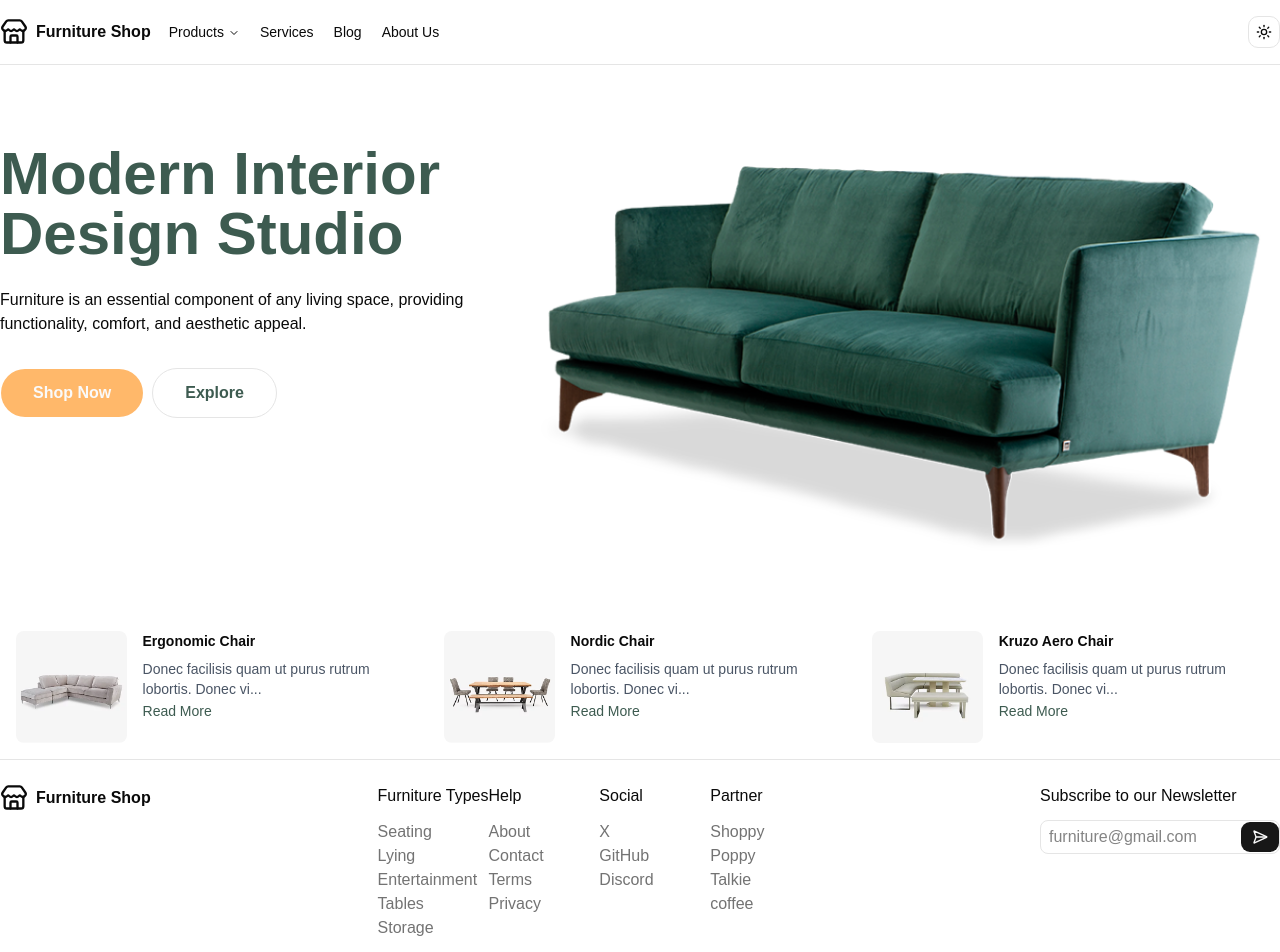
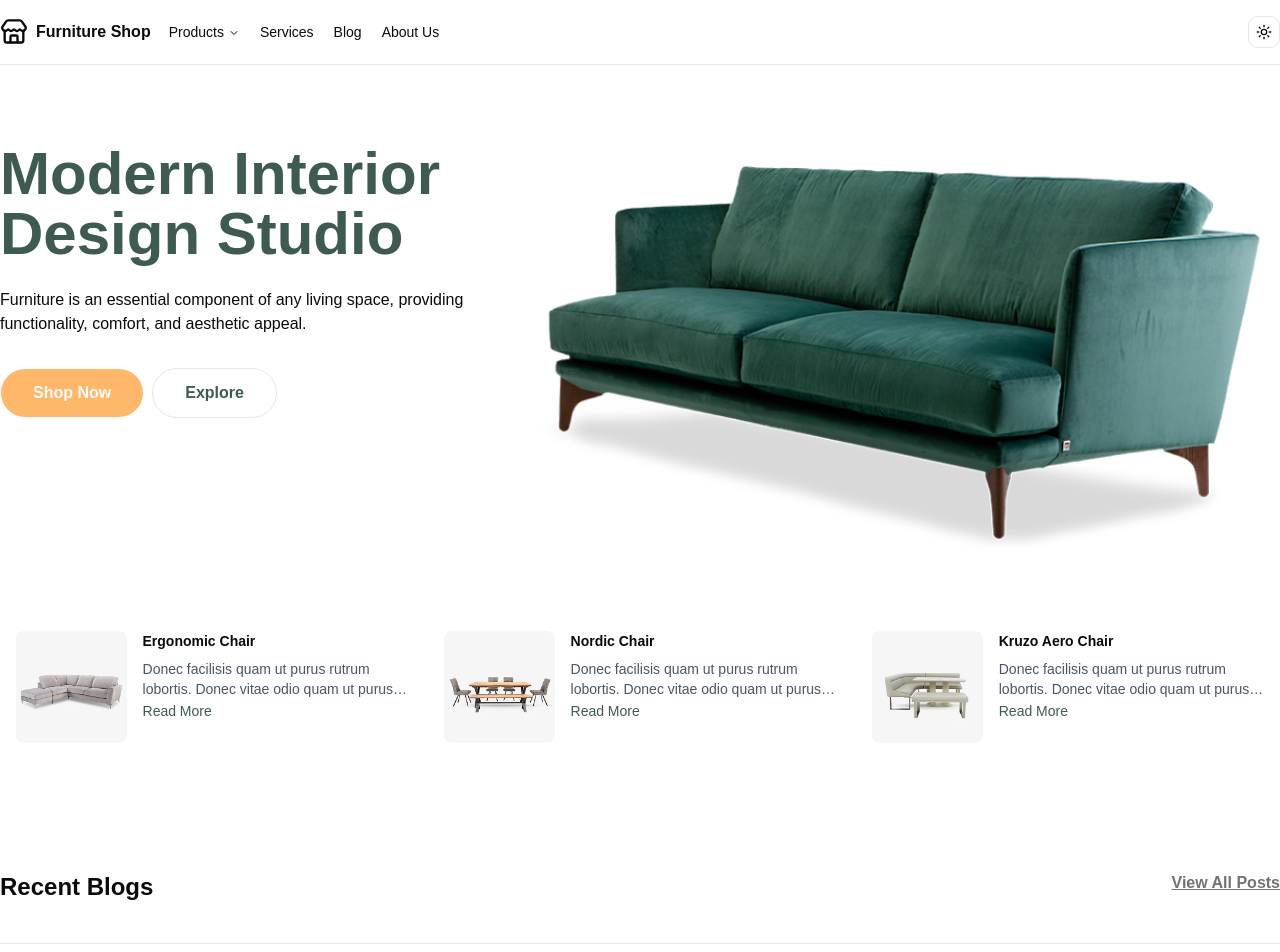
Before and after one commit to YelMinSoe/furniture, a React (Vite) app in the folder client/: page / in a window 1280 px wide. Shown: the top 952 px of the page. Built offline with nearby package versions, Linux system fonts and the light colour scheme.

Commit message:
Title component

```diff
--- a/client/src/components/products/CarouselCard.tsx
+++ b/client/src/components/products/CarouselCard.tsx
@@ -36,11 +36,11 @@ const CarouselCard = ({ products }: ProductProps) => {
                   className="size-28 rounded-md"
                 />
                 <div className="">
-                  <h3 className="text-sm font-bold">{product.name}</h3>
-                  <p className="mt-2 text-sm text-gray-600">
-                    {product.description.length > 55
-                      ? product.description.substring(0, 55) + "..."
-                      : product.description}
+                  <h3 className="line-clamp-1 text-sm font-bold">
+                    {product.name}
+                  </h3>
+                  <p className="mt-2 line-clamp-2 text-sm text-gray-600">
+                    {product.description}
                   </p>
 
                   <Link
--- a/client/src/pages/Home.tsx
+++ b/client/src/pages/Home.tsx
@@ -1,3 +1,4 @@
+/* eslint-disable react-hooks/static-components */
 // Library imports
 import { Link } from "react-router"
 
@@ -8,6 +9,23 @@ import CarouselCard from "@/components/products/CarouselCard"
 import { products } from "@/data/products"
 
 const Home = () => {
+  // Component for Titles
+  const Title = ({
+    title,
+    href,
+    sideText,
+  }: {
+    title: string
+    href: string
+    sideText: string
+  }) => (
+    <div className="mt-28 mb-10 flex flex-col px-4 md:flex-row md:justify-between lg:px-0">
+      <h2 className="mb-4 text-2xl font-bold md:mb-0">{title}</h2>
+      <Link to={href} className="font-semibold text-muted-foreground underline">
+        {sideText}
+      </Link>
+    </div>
+  )
   return (
     <div className="container mx-auto">
       <div className="flex flex-col lg:flex-row lg:justify-between">
@@ -40,6 +58,7 @@ const Home = () => {
         <img src={Couch} alt="Couch-image" className="w-full lg:w-3/5" />
       </div>
       <CarouselCard products={products} />
+      <Title title="Recent Blogs" href="/blogs" sideText="View All Posts" />
     </div>
   )
 }
```
